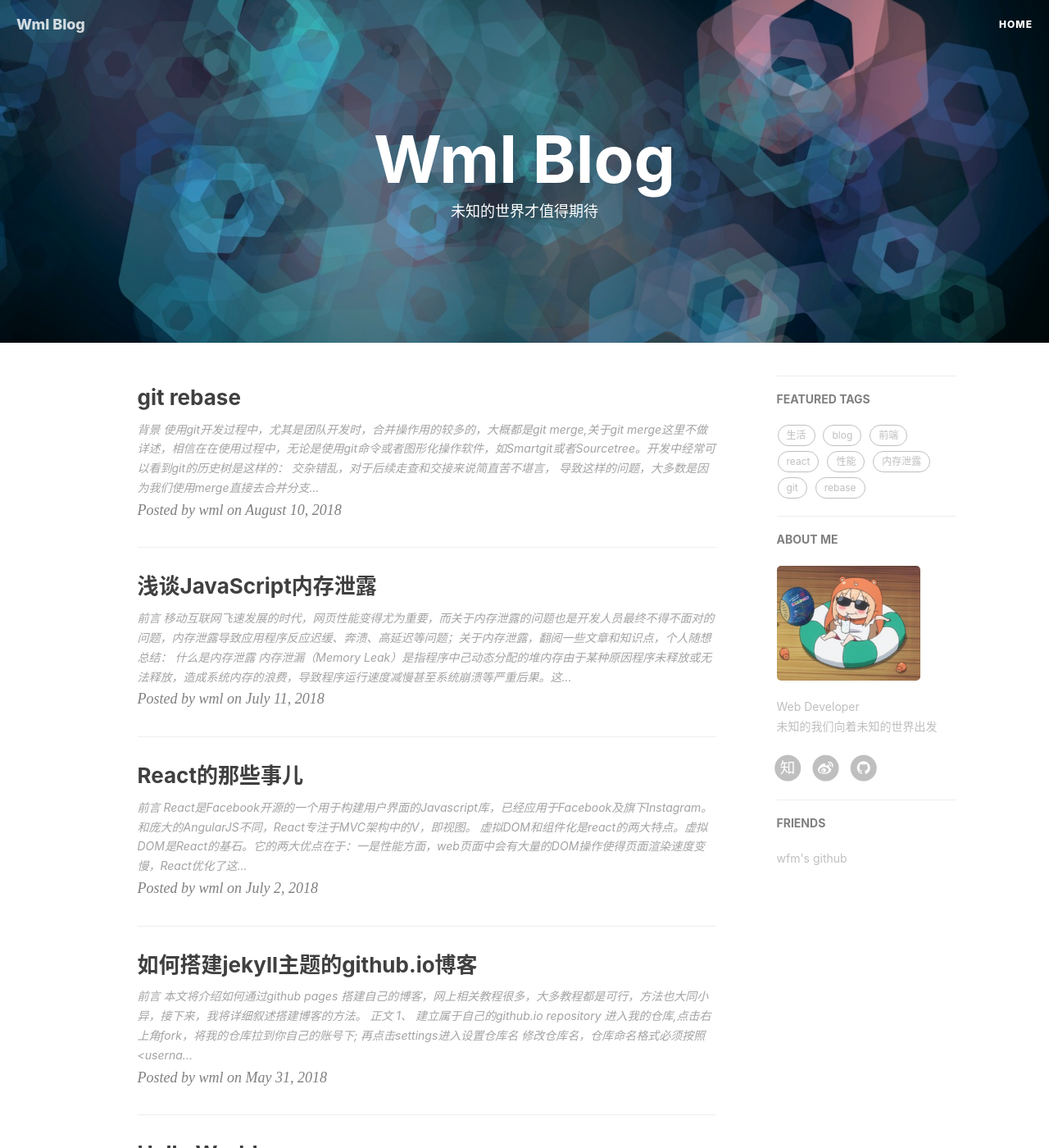
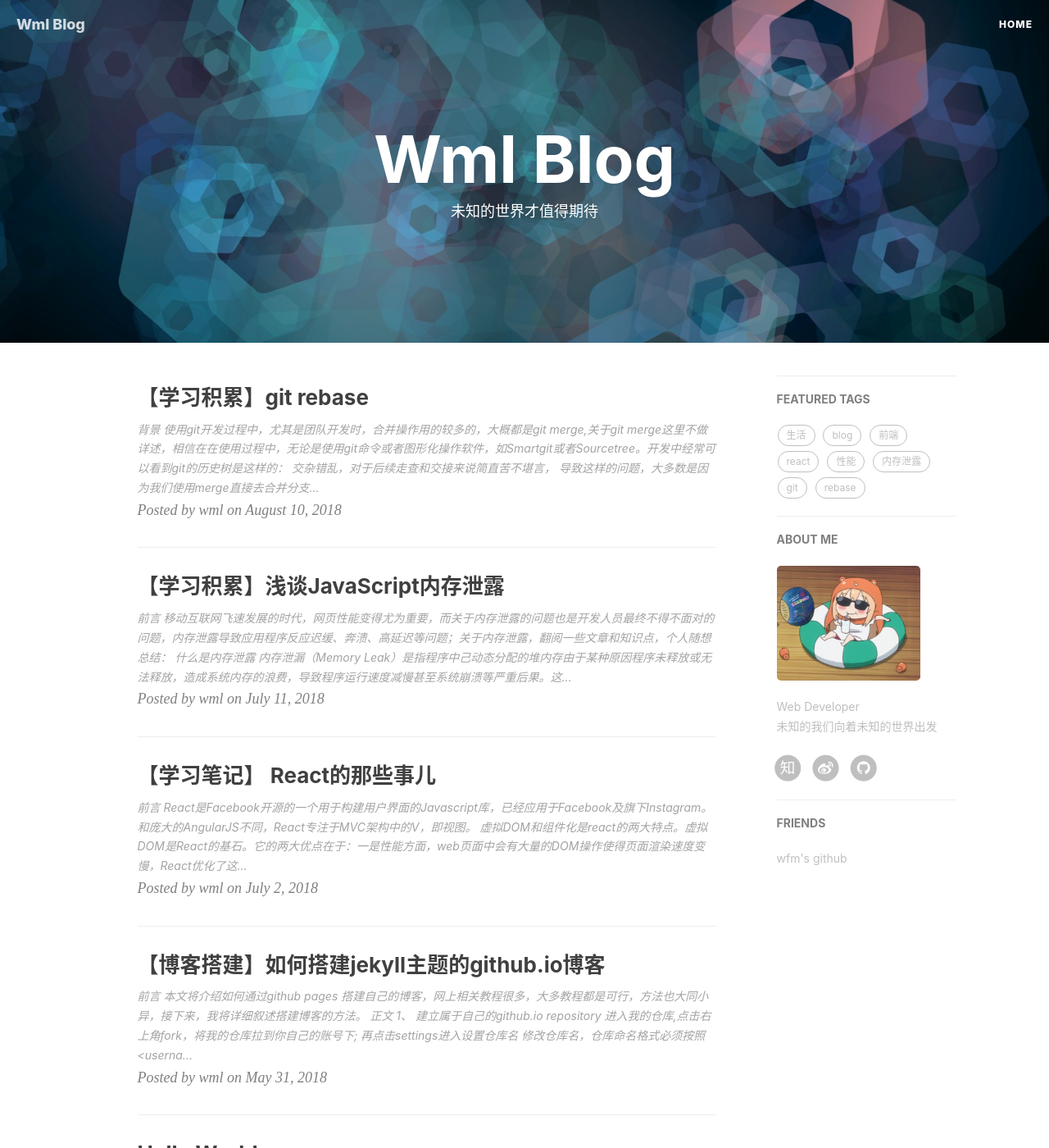
Before and after one commit to wumeilian/wumeilian.github.io, a Jekyll site: the page built from index.html, in a window 1280 px wide and 1400 px high. Shown: the whole window at 82% size. Built offline with Jekyll 4.4.1, drawn with Linux system fonts in a browser that asks for light colours; nearby versions of some CDN libraries; the list of posts is cut into pages by our own code; comment, search, counter and statistics services are not loaded.

```diff
--- a/_posts/2018-05-31-blog-build.md
+++ b/_posts/2018-05-31-blog-build.md
@@ -1,6 +1,6 @@
 ---
 layout:     post
-title:      "如何搭建jekyll主题的github.io博客"
+title:      "【博客搭建】如何搭建jekyll主题的github.io博客"
 subtitle:   ""
 author:     "wml"
 header-img: "img/blog-build-1.png"
--- a/_posts/2018-07-02-react-note.md
+++ b/_posts/2018-07-02-react-note.md
@@ -1,6 +1,6 @@
 ---
 layout:     post
-title:      "React的那些事儿"
+title:      "【学习笔记】 React的那些事儿"
 subtitle:   ""
 author:     "wml"
 header-img: "img/home-bg.jpg"
--- a/_posts/2018-07-11-memory-leak.md
+++ b/_posts/2018-07-11-memory-leak.md
@@ -1,6 +1,6 @@
 ---
 layout:     post
-title:      "浅谈JavaScript内存泄露"
+title:      "【学习积累】浅谈JavaScript内存泄露"
 subtitle:   ""
 author:     "wml"
 header-img: "img/home-bg.jpg"
--- a/_posts/2018-08-10-git-rebase.md
+++ b/_posts/2018-08-10-git-rebase.md
@@ -1,6 +1,6 @@
 ---
 layout:     post
-title:      "git rebase"
+title:      "【学习积累】git rebase"
 subtitle:   ""
 author:     "wml"
 header-img: "img/blog-build-1.png"
--- a/index.html
+++ b/index.html
@@ -24,3 +24,19 @@
 </div>
 <hr>
 {% endfor %}
+
+<!-- Pager -->
+{% if paginator.total_pages > 1 %}
+<ul class="pager">
+    {% if paginator.previous_page %}
+    <li class="previous">
+        <a href="{{ paginator.previous_page_path | prepend: site.baseurl | replace: '//', '/' }}">&larr; Newer Posts</a>
+    </li>
+    {% endif %}
+    {% if paginator.next_page %}
+    <li class="next">
+        <a href="{{ paginator.next_page_path | prepend: site.baseurl | replace: '//', '/' }}">Older Posts &rarr;</a>
+    </li>
+    {% endif %}
+</ul>
+{% endif %}
```
